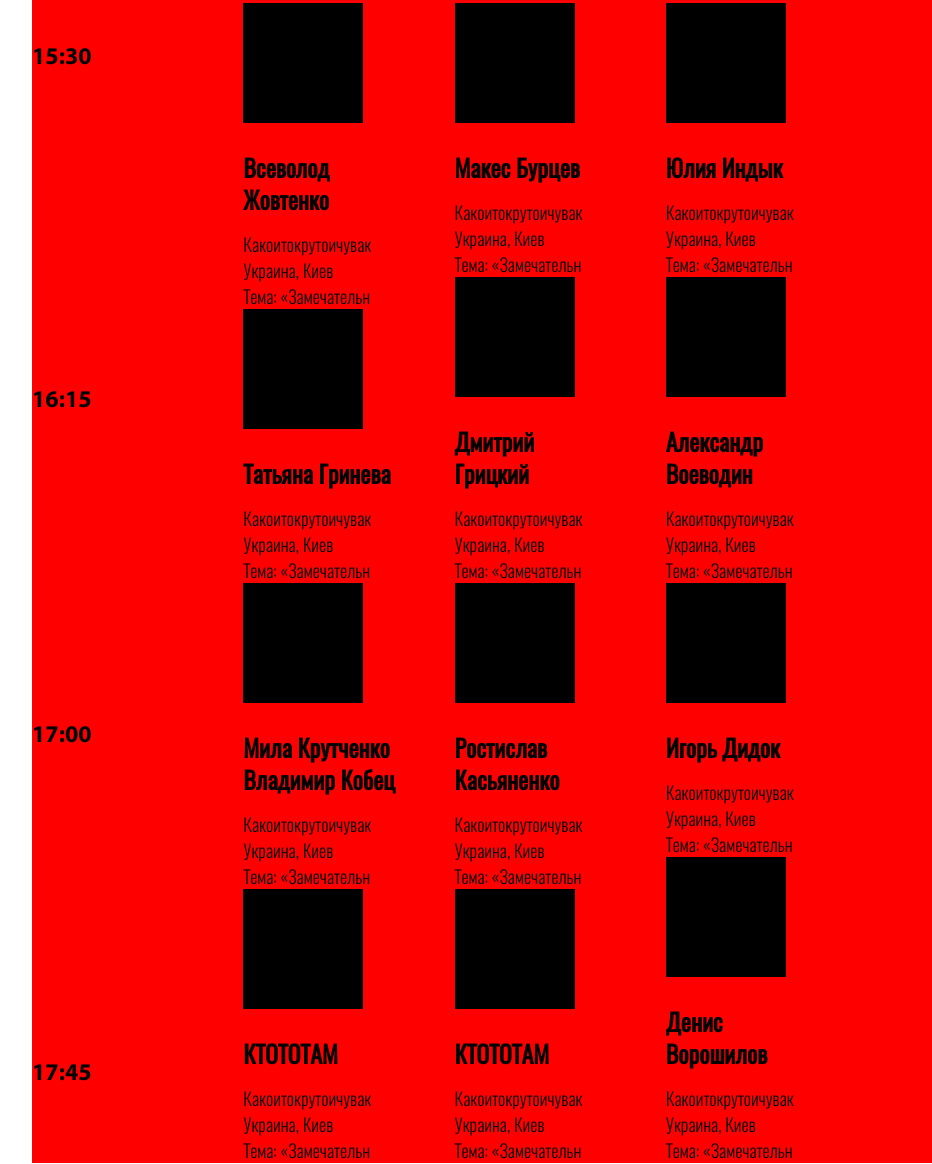
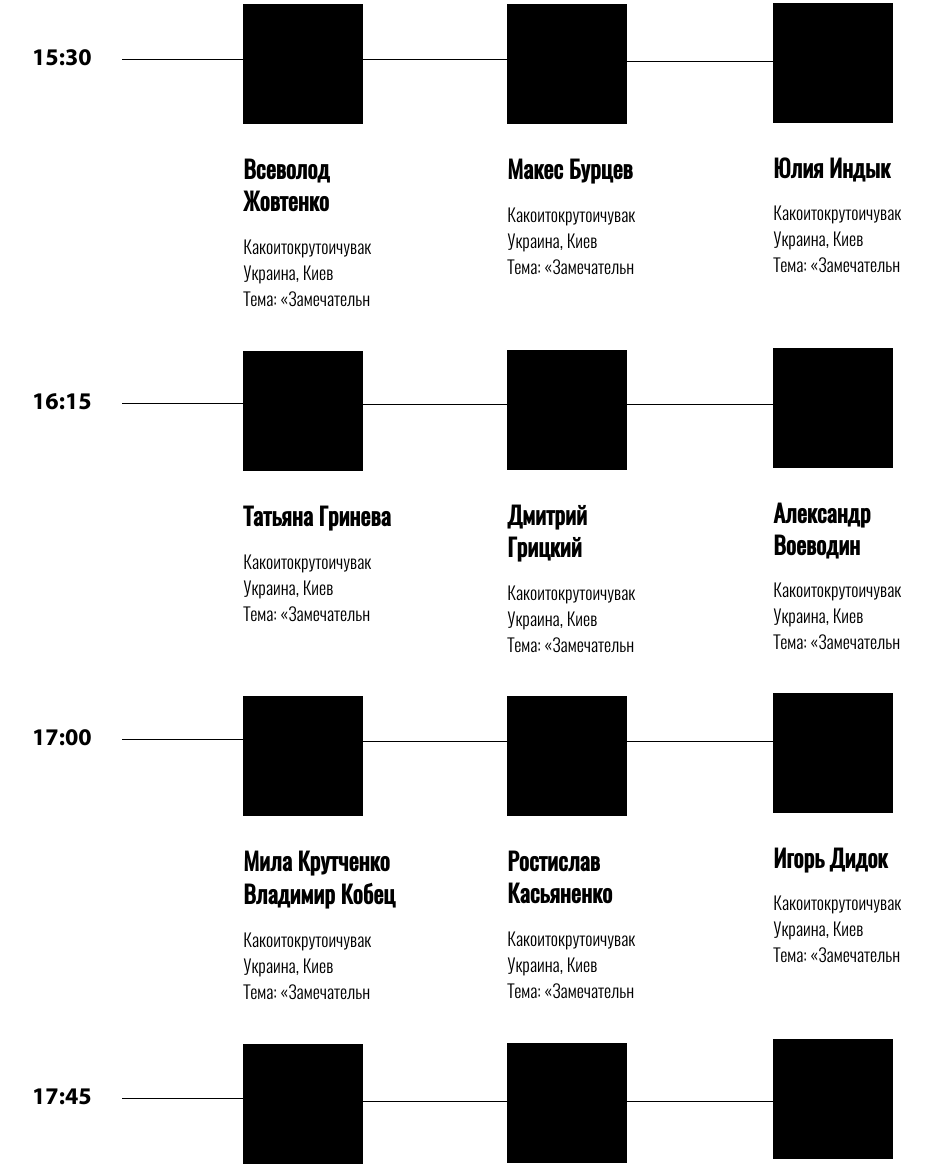
Before and after one commit to Langley02/Program, a plain HTML site: page scratches/index.html in a window 1280 px wide. Shown: the part 1936-3100 px from the top of the page, without its empty margins (118-1050 px from the left). Drawn offline with Linux system fonts and the light colour scheme.

Commit message:
Сделал стили для расписания

```diff
--- a/scratches/style.css
+++ b/scratches/style.css
@@ -236,7 +236,6 @@
     display: flex;
     flex-basis: 1176px;
     flex-direction: row;
-    background-color: red;
     margin-left: 150px;
 }
 
@@ -266,7 +265,7 @@
 }
 
 .column_time p:last-of-type {
-    padding-top: 309px;
+    padding-top: 329px;
 }
 
 .column_table h2 {
@@ -283,11 +282,15 @@
 }
 
 .column_table:nth-of-type(2) h4:nth-of-type(2) {
-    padding-right: 50px;
+    padding-right: 100px;
 }
 
-.column_table:nth-of-type(3) h4:nth-of-type(3), h4:nth-of-type(4) {
-    padding-right: 60px;
+.column_table:nth-of-type(3) h4:nth-of-type(3) {
+    padding-right: 110px;
+}
+
+.column_table:nth-of-type(3) h4:nth-of-type(4) {
+    padding-right: 110px;
 }
 
 .column_table:last-of-type h4:nth-of-type(3), h4:last-of-type {
@@ -313,6 +316,14 @@
     padding-bottom: 25px;
 }
 
+.column_table:nth-of-type(2) img:first-of-type {
+    padding-right: 144px;
+}
+
+.column_table:nth-of-type(3) img:first-of-type {
+    padding-right: 146px;
+}
+
 .column_table p {
     font-size: 18px;
     font-family: "Oswald-Light";
@@ -321,3 +332,98 @@
 .column_table p:nth-of-type(3) {
     padding-bottom: 40px;
 }
+
+.column_table p:nth-of-type(4) {
+    padding-bottom: 71px;
+}
+
+.column_table:nth-of-type(2) p:nth-of-type(4) {
+    padding-bottom: 40px;
+}
+
+.column_table p:nth-of-type(5) {
+    padding-bottom: 39px;
+}
+
+.column_table:nth-of-type(2) p:nth-of-type(5) {
+    padding-bottom: 70px;
+}
+
+.column_table p:nth-of-type(6) {
+    padding-bottom: 40px;
+}
+
+.column_table:last-of-type p:nth-of-type(6) {
+    padding-bottom: 72px;
+}
+
+.column_table:last-of-type {
+    padding-right: 149px;
+}
+
+.column_time p:after {
+    content: "";
+    width: 100%;
+    max-width: 1170px;
+    height: 1px;
+    display: block;
+    background-color: black;
+    position: relative;
+    bottom: 15px;
+    left: 90px;
+    z-index: -1;
+}
+
+.column_table:nth-of-type(2) h4:after {
+    content: "";
+    width: 100%;
+    max-width: 1170px;
+    height: 1px;
+    display: block;
+    background-color: black;
+    position: relative;
+    bottom: 124px;
+    left: 120px;
+    z-index: -1;
+}
+
+.column_table:nth-of-type(3) h4:after {
+    content: "";
+    width: 100%;
+    max-width: 1170px;
+    height: 1px;
+    display: block;
+    background-color: black;
+    position: relative;
+    bottom: 124px;
+    left: 120px;
+    z-index: -1;
+}
+
+.column_table:nth-of-type(2) h4:nth-of-type(2):after {
+    bottom: 158px;
+}
+
+.column_table:nth-of-type(2) h4:nth-of-type(3):after {
+    bottom: 128px;
+}
+
+.column_table:nth-of-type(2) h4:nth-of-type(5):after {
+    width: 0;
+}
+
+.column_table:nth-of-type(2) h4:nth-of-type(4):after {
+    bottom: 136px;
+}
+
+.column_table:nth-of-type(3) h4:nth-of-type(3):after {
+    bottom: 159px;
+}
+
+.column_table:nth-of-type(3) h4:nth-of-type(4):after {
+    bottom: 168px;
+}
+
+.column_table:nth-of-type(3) h4:nth-of-type(5):after {
+    bottom: 123px;
+}
```
